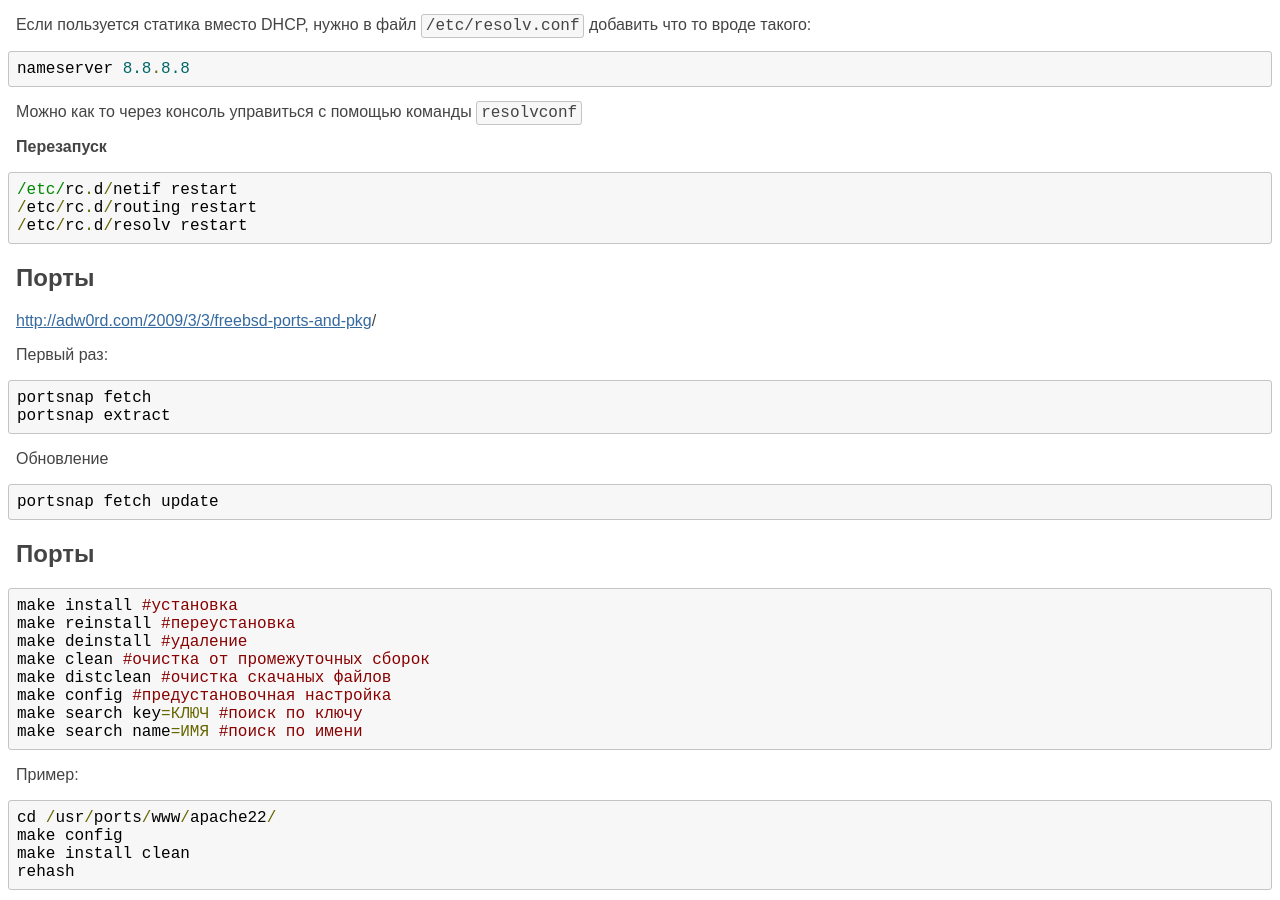
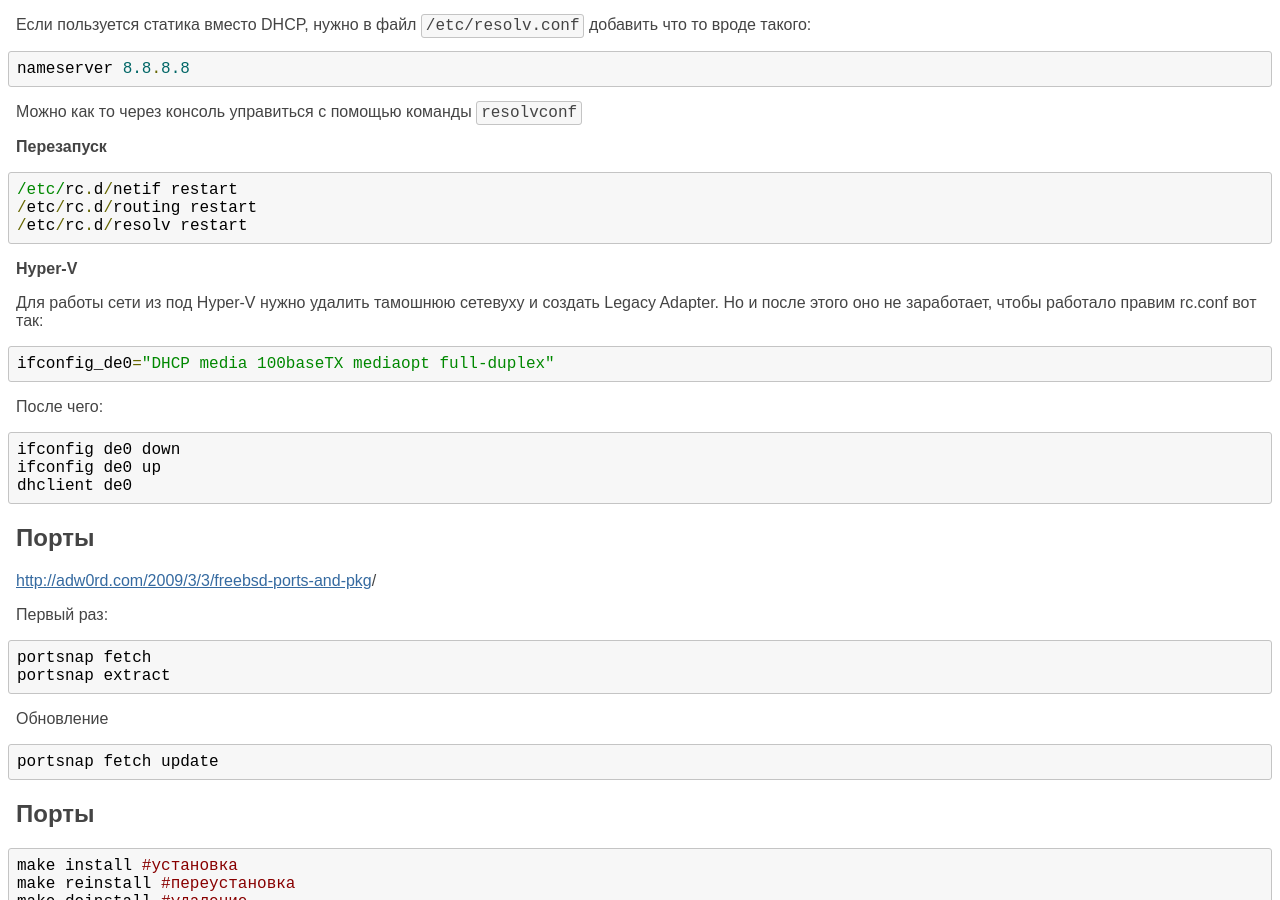
Before and after one commit to michaelbramwell/mac2000.github.com, a Jekyll site: the page built from freebsd.md, in a window 1280 px wide and 900 px high, scrolled down 2402 px. Built offline with Jekyll 4.4.1, drawn with Linux system fonts in a browser that asks for light colours.

Commit message:
hyper-v freebsd note

```diff
--- a/freebsd.md
+++ b/freebsd.md
@@ -139,6 +139,20 @@ ifconfig_em0_alias0="inet 192.168.5.202 netmask 255.255.255.0"
     /etc/rc.d/netif restart
     /etc/rc.d/routing restart
     /etc/rc.d/resolv restart
+
+**Hyper-V**
+
+Для работы сети из под Hyper-V нужно удалить тамошнюю сетевуху и создать Legacy Adapter. Но и после этого оно не заработает, чтобы работало правим rc.conf вот так:
+
+    ifconfig_de0="DHCP media 100baseTX mediaopt full-duplex"
+
+После чего:
+
+    ifconfig de0 down
+    ifconfig de0 up
+    dhclient de0
+
+
 
 Порты
 -----
```
